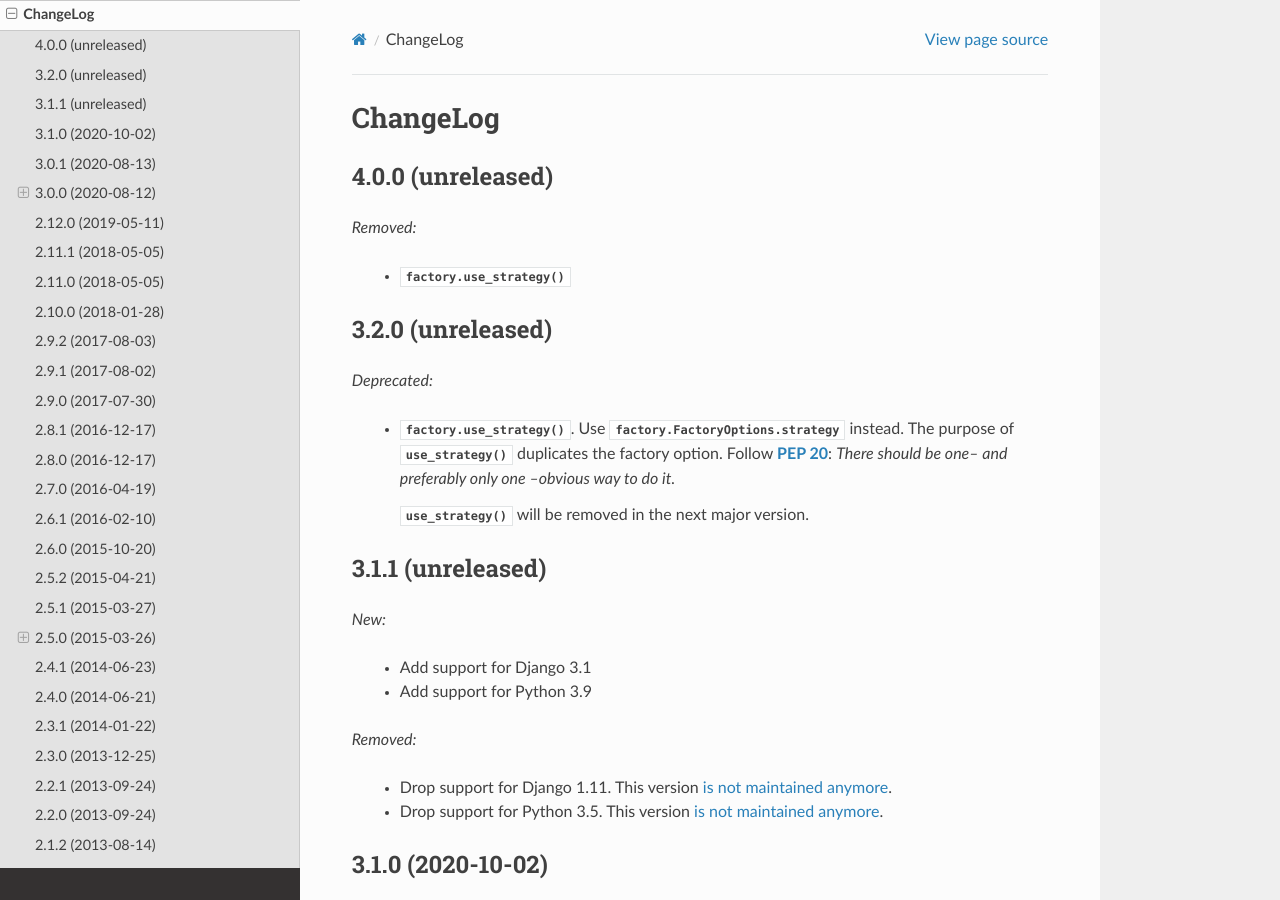
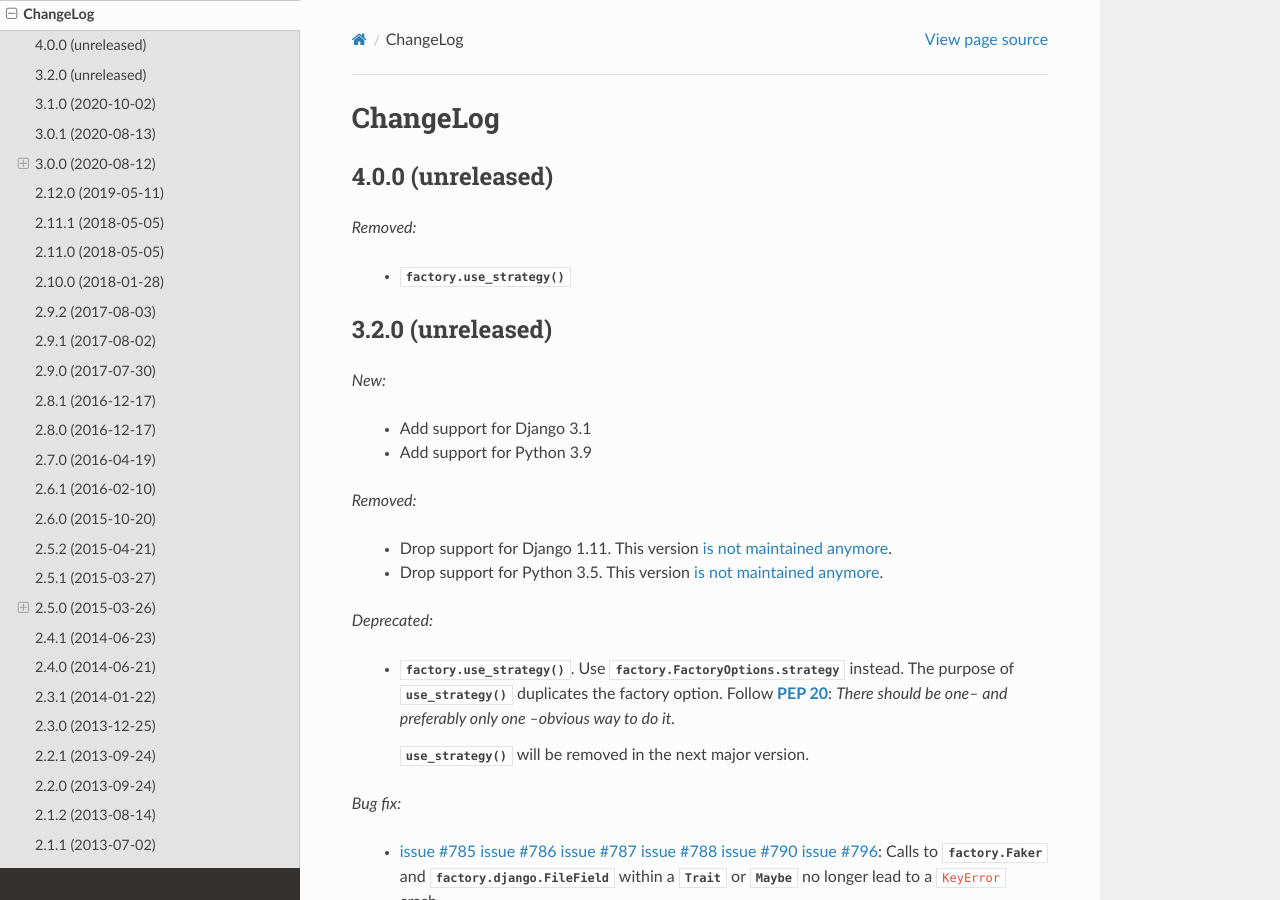
Before and after one commit to FactoryBoy/factory_boy, a Sphinx documentation site: the page built from docs/changelog.rst, in a window 1280 px wide and 900 px high. Built offline with Sphinx 7.4.7 and the Read the Docs theme 2.0.0, drawn with Linux system fonts in a browser that asks for light colours.

Commit message:
Update ChangeLog
- Dropping support for obsolete Python/Django versions should not be
  performed in a patch release

```diff
--- a/docs/changelog.rst
+++ b/docs/changelog.rst
@@ -11,17 +11,6 @@ ChangeLog
 3.2.0 (unreleased)
 ------------------
 
-*Deprecated:*
-
-    - :func:`factory.use_strategy`. Use :attr:`factory.FactoryOptions.strategy` instead.
-      The purpose of :func:`~factory.use_strategy` duplicates the factory option. Follow :pep:`20`: *There should be
-      one-- and preferably only one --obvious way to do it.*
-
-      :func:`~factory.use_strategy()` will be removed in the next major version.
-
-3.1.1 (unreleased)
-------------------
-
 *New:*
 
     - Add support for Django 3.1
@@ -31,6 +20,20 @@ ChangeLog
 
     - Drop support for Django 1.11. This version `is not maintained anymore <https://www.djangoproject.com/download/#supported-versions>`__.
     - Drop support for Python 3.5. This version `is not maintained anymore <https://devguide.python.org/devcycle/#end-of-life-branches>`__.
+
+*Deprecated:*
+
+    - :func:`factory.use_strategy`. Use :attr:`factory.FactoryOptions.strategy` instead.
+      The purpose of :func:`~factory.use_strategy` duplicates the factory option. Follow :pep:`20`: *There should be
+      one-- and preferably only one --obvious way to do it.*
+
+      :func:`~factory.use_strategy()` will be removed in the next major version.
+
+*Bug fix:*
+
+    - :issue:`785` :issue:`786` :issue:`787` :issue:`788` :issue:`790` :issue:`796`: Calls to :class:`factory.Faker`
+      and :class:`factory.django.FileField` within a :class:`~factory.Trait` or :class:`~factory.Maybe` no longer lead to
+      a ``KeyError`` crash.
 
 
 3.1.0 (2020-10-02)
```
